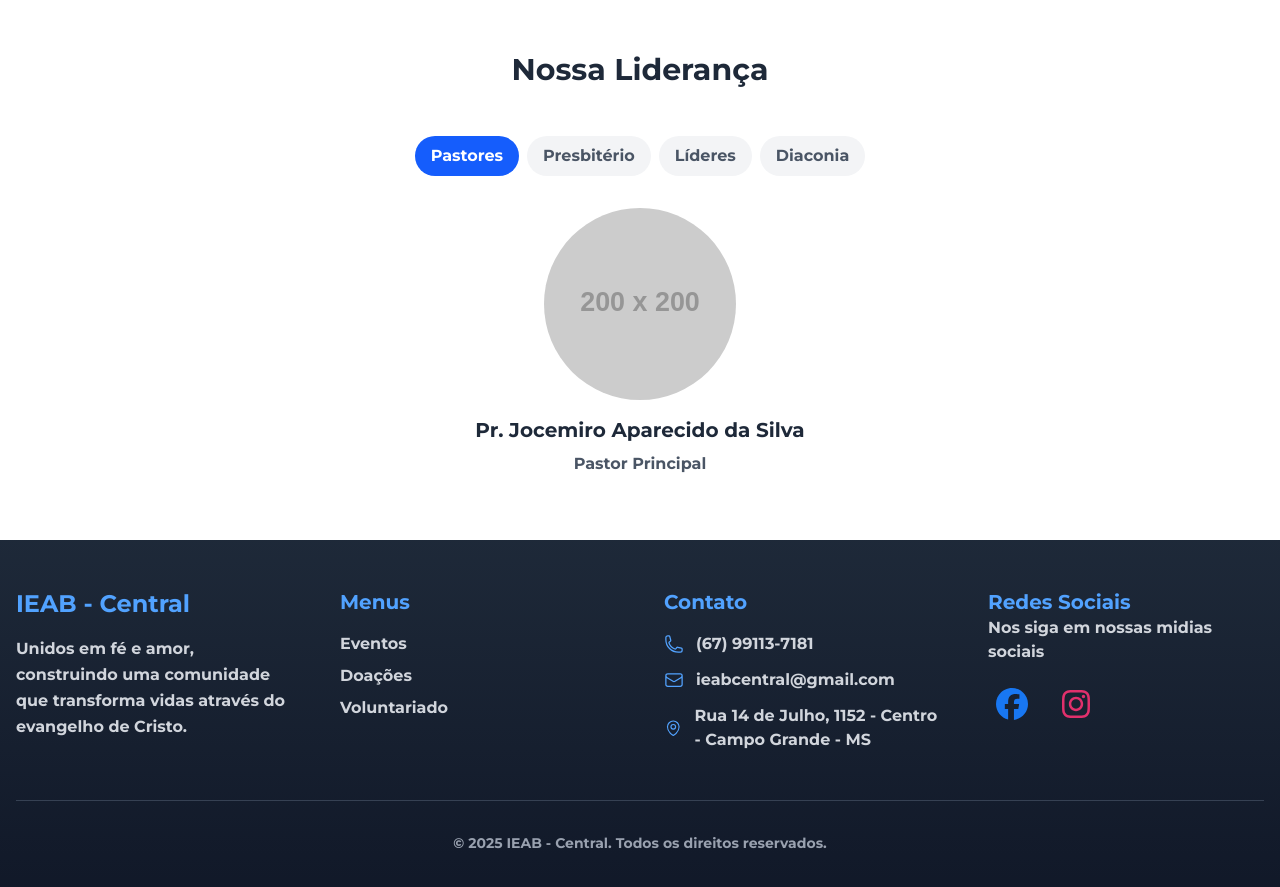
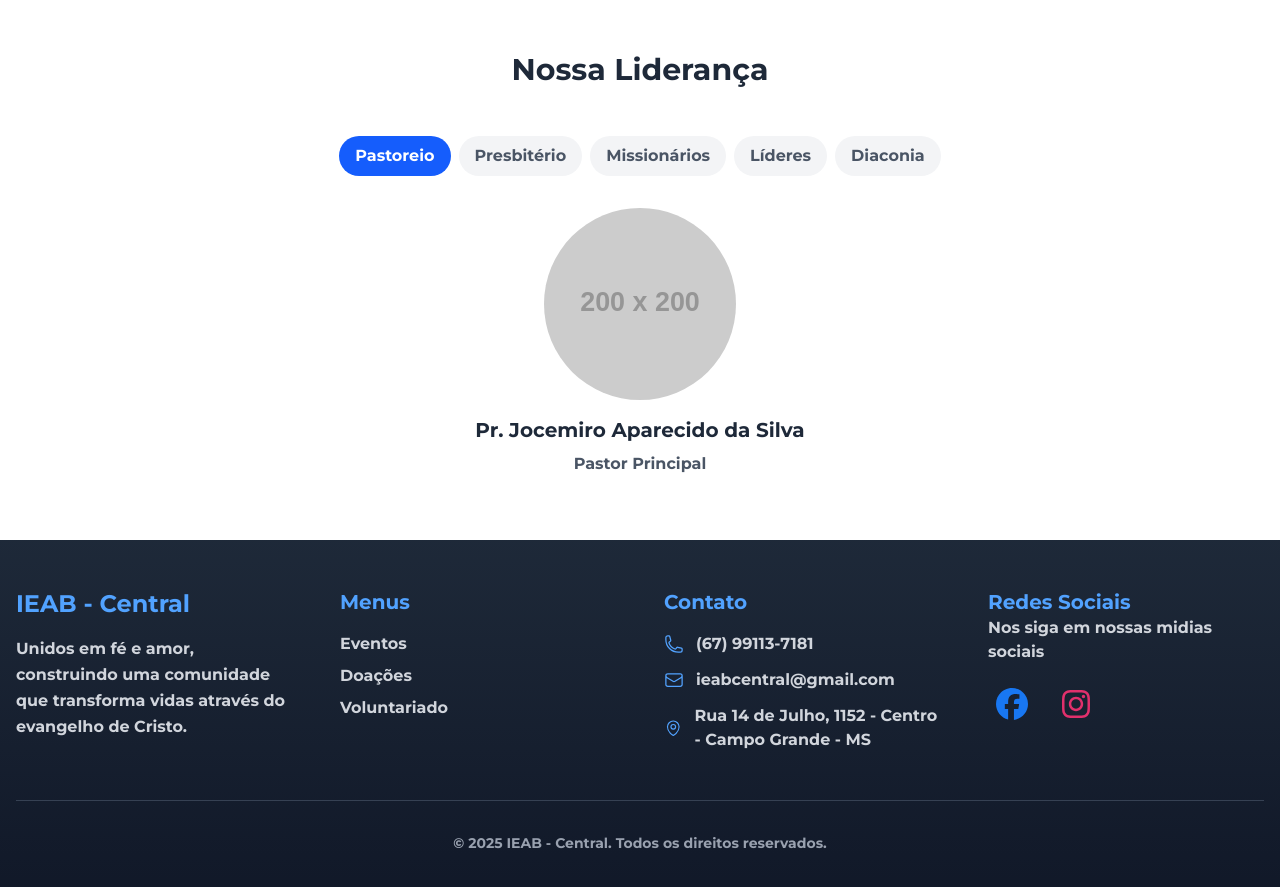
Before and after one commit to sntxs/ieab-central, a Vue app: page /sobre in a window 1280 px wide. Shown: the part 1340-2227 px from the top of the page. Built offline with nearby package versions, Linux system fonts and the light colour scheme.

Commit message:
Sobre - adicionando missionarios

```diff
--- a/src/views/Sobre.vue
+++ b/src/views/Sobre.vue
@@ -115,15 +115,15 @@
 import { ref, computed } from 'vue'
 import { HeartIcon, UserGroupIcon, HandRaisedIcon } from '@heroicons/vue/24/outline'
 
-const categorias = ['Pastores', 'Presbitério', 'Líderes', 'Diaconia']
-const categoriaAtual = ref('Pastores')
+const categorias = ['Pastoreio', 'Presbitério', 'Missionários', 'Líderes', 'Diaconia',]
+const categoriaAtual = ref('Pastoreio')
 
 const lideres = [
   {
     nome: 'Pr. Jocemiro Aparecido da Silva',
     cargo: 'Pastor Principal',
     foto: 'https://placehold.co/200x200',
-    categoria: 'Pastores'
+    categoria: 'Pastoreio'
   },
   {
     nome: 'Presb. Dilson Júnior Machado',
@@ -132,7 +132,12 @@ const lideres = [
     categoria: 'Presbitério'
 
   },
-
+  {
+    nome: 'Presb. Luiz Felipe Fernandes Veloso',
+    cargo: 'Presbítero',
+    foto: 'https://placehold.co/200x200',
+    categoria: 'Presbitério'
+  },
   {
     nome: 'Presb. Arthur Lima da Costa',
     cargo: 'Presbítero',
@@ -173,6 +178,15 @@ const lideres = [
     categoria: 'Líderes'
 
   },
+
+  // Missionário
+  {
+    nome: 'Thamiris Veloso',
+    cargo: 'Missionária',
+    foto: 'https://placehold.co/200x200',
+    categoria: 'Missionários'
+  },
+
 
   // Diaconia
   {
```
